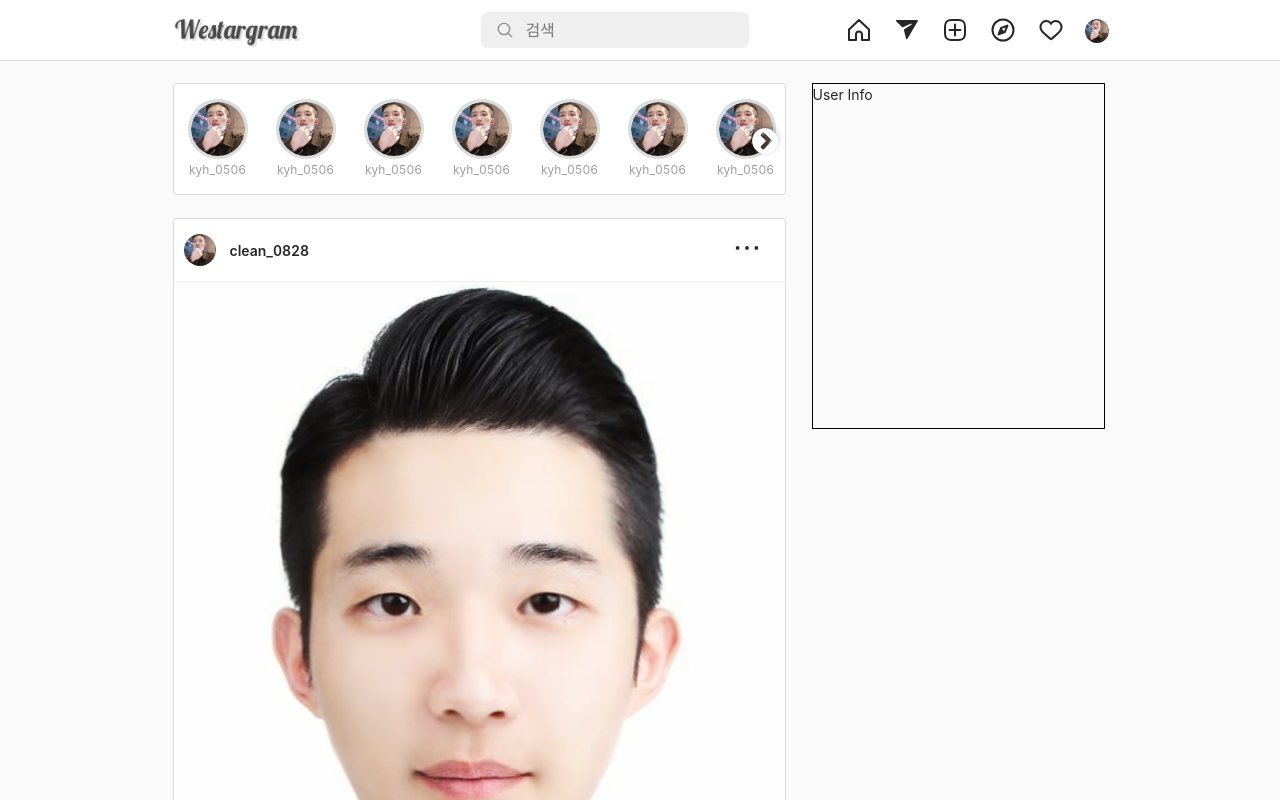
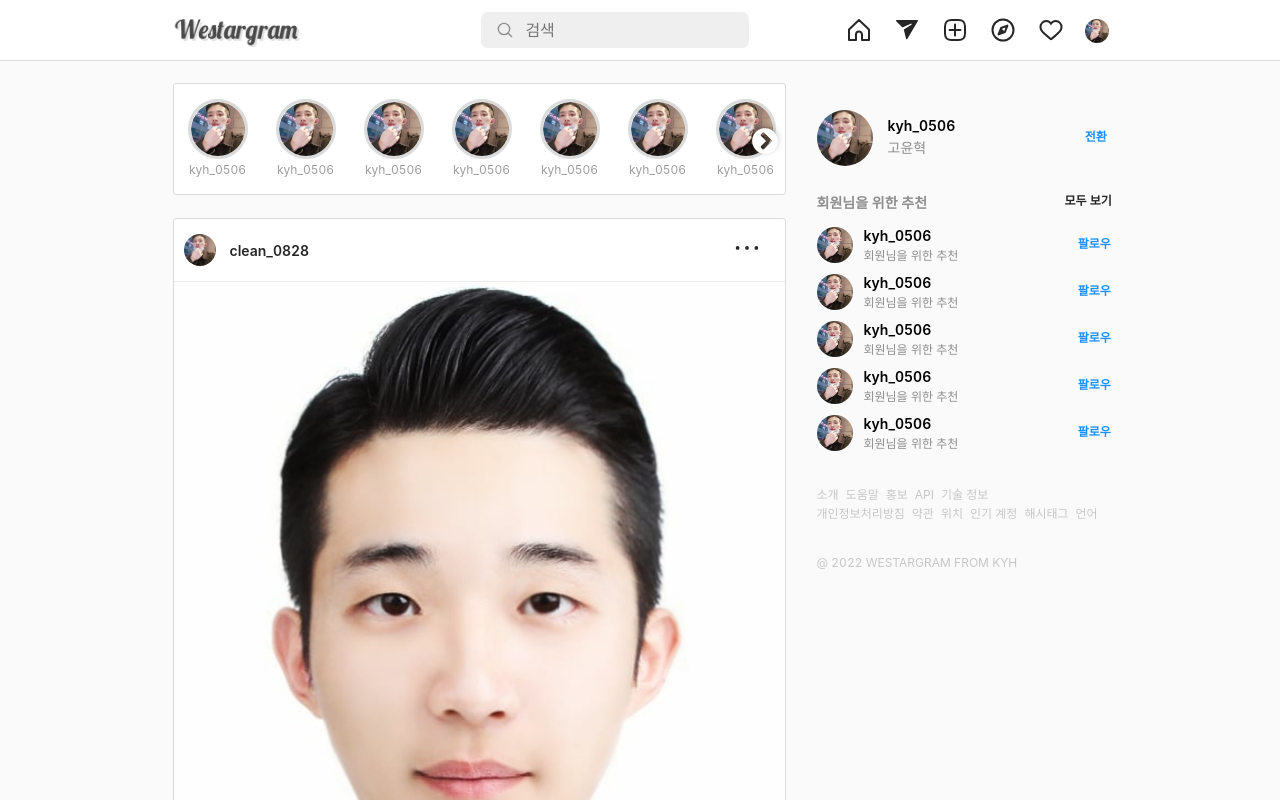
Before and after one commit to KYH9800/Westargram, a Next.js app in the folder prepare/front/: page / in a window 1280 px wide. Shown: the top 800 px of the page. Built offline with nearby package versions, Linux system fonts and the light colour scheme.

Commit message:
main CSS done ;)

```diff
--- a/prepare/front/components/PostCard.js
+++ b/prepare/front/components/PostCard.js
@@ -8,17 +8,9 @@ const PostCard = () => {
   return (
     <PostCardWrapper>
       <div id="post-box-empty"></div>
-      <div id="post-card-wrapper">
-        <PostCardEntry />
-        <PostCardEntry />
-        <PostCardEntry />
-        <PostCardEntry />
-        <PostCardEntry />
-        <PostCardEntry />
-        <PostCardEntry />
-        <PostCardEntry />
-        <PostCardEntry />
-      </div>
+      <PostCardEntry />
+      <PostCardEntry />
+      <PostCardEntry />
     </PostCardWrapper>
   );
 };
--- /dev/null
+++ b/prepare/front/components/UserInfo.js
@@ -0,0 +1,92 @@
+import React from 'react';
+// CSS
+import { UserInfoWrapper } from '../style/UserInfo';
+// antd
+import { Avatar } from 'antd'; // import { UserOutlined } from '@ant-design/icons';
+// components
+import UserRecommendationList from '../components/UserRecommendationList';
+
+const UserInfo = () => {
+  return (
+    <UserInfoWrapper>
+      <div id="my-info-wrapper">
+        <div id="my-avatar">
+          <a>
+            <Avatar size={56} icon={<img class="my-img" src="/images/self.png" />} />
+          </a>
+        </div>
+        <div id="my-id-name">
+          <div className="my-id">
+            <a>
+              <span>kyh_0506</span>
+            </a>
+          </div>
+          <div className="my-name">
+            <p>고윤혁</p>
+          </div>
+        </div>
+        <button id="change-id">
+          <a>전환</a>
+        </button>
+      </div>
+
+      <div id="users-list-wrapper">
+        <div id="list-title">
+          <h2>회원님을 위한 추천</h2>
+          <a>모두 보기</a>
+        </div>
+
+        <div id="users-list">
+          <UserRecommendationList />
+          <UserRecommendationList />
+          <UserRecommendationList />
+          <UserRecommendationList />
+          <UserRecommendationList />
+        </div>
+      </div>
+
+      <div id="explanation">
+        <div className="explanation-keyword">
+          <a href="" target="blank">
+            <span>소개</span>
+          </a>
+          <a href="" target="blank">
+            <span>도움말</span>
+          </a>
+          <a href="" target="blank">
+            <span>홍보</span>
+          </a>
+          <a href="" target="blank">
+            <span>API</span>
+          </a>
+          <a href="" target="blank">
+            <span>기술 정보</span>
+          </a>
+        </div>
+        <div className="explanation-keyword02">
+          <a href="" target="blank">
+            <span>개인정보처리방침</span>
+          </a>
+          <a href="" target="blank">
+            <span>약관</span>
+          </a>
+          <a href="" target="blank">
+            <span>위치</span>
+          </a>
+          <a href="" target="blank">
+            <span>인기 계정</span>
+          </a>
+          <a href="" target="blank">
+            <span>해시태그</span>
+          </a>
+          <a href="" target="blank">
+            <span>언어</span>
+          </a>
+        </div>
+        <div className="made-in">@ 2022 WESTARGRAM FROM KYH</div>
+      </div>
+    </UserInfoWrapper>
+  );
+};
+
+export default UserInfo;
--- /dev/null
+++ b/prepare/front/components/UserRecommendationList.js
@@ -0,0 +1,34 @@
+import React from 'react';
+// CSS
+import { UserRecommendationListWrapper } from '../style/UserInfo';
+// antd
+import { Avatar } from 'antd'; // import { UserOutlined } from '@ant-design/icons';
+
+const UserRecommendationList = () => {
+  return (
+    <UserRecommendationListWrapper>
+      <div id="user-recommendation-list-wrapper">
+        <div id="user-avatar">
+          <a>
+            <Avatar size={36} icon={<img className="user-img" src="/images/self.png" />} />
+          </a>
+        </div>
+        <div id="user-id-name">
+          <div className="user-id">
+            <a>
+              <span>kyh_0506</span>
+            </a>
+          </div>
+          <div className="recommendation-purpose">
+            <p>회원님을 위한 추천</p>
+          </div>
+        </div>
+        <button id="follow-btn">
+          <a>팔로우</a>
+        </button>
+      </div>
+    </UserRecommendationListWrapper>
+  );
+};
+
+export default UserRecommendationList;
--- a/prepare/front/pages/index.js
+++ b/prepare/front/pages/index.js
@@ -5,6 +5,7 @@ import { MainWrapper } from '../style/index';
 import Layout from '../components/layout';
 import ShortsForm from '../components/ShortsForm';
 import PostCard from '../components/PostCard';
+import UserInfo from '../components/UserInfo';
 
 const Home = () => {
   return (
@@ -21,7 +22,9 @@ const Home = () => {
               </div>
             </section>
             <div id="user-info-wrapper">
-              <div className="user-info">User Info</div>
+              <div className="user-info">
+                <UserInfo />
+              </div>
             </div>
           </div>
         </div>
--- a/prepare/front/style/PostCard.js
+++ b/prepare/front/style/PostCard.js
@@ -40,10 +40,14 @@ export const PostCardEntryWrapper = styled.div`
   #post-header-wrapper .header-left .user-icon {
     margin-right: 7px;
     user-select: none;
+  }
+
+  #avatar .user-img {
     pointer-events: none;
   }
 
   #post-header-wrapper .header-left .userId {
+    user-select: none;
     margin: 0 7px;
     padding-top: 6px;
     width: 485px;
--- /dev/null
+++ b/prepare/front/style/UserInfo.js
@@ -0,0 +1,160 @@
+import styled from 'styled-components';
+
+// UserInfo.js
+export const UserInfoWrapper = styled.div`
+  #my-info-wrapper {
+    user-select: none;
+    display: inline-flex;
+    vertical-align: middle;
+    align-items: center;
+    margin: 19px 5px;
+  }
+
+  // my-avatar
+  #my-avatar {
+    vertical-align: middle;
+  }
+
+  #my-avatar .my-img {
+    user-select: none;
+    pointer-events: none;
+  }
+
+  // my-id-name
+  #my-id-name {
+    margin-top: 13px;
+    margin-left: 15px;
+    margin-right: 15px;
+    vertical-align: middle;
+  }
+
+  #my-id-name .my-id > a {
+    color: black;
+    font-weight: 600;
+  }
+
+  #my-id-name .my-name {
+    color: #8e8e8e;
+    font-weight: 400;
+    width: 174.23px;
+  }
+
+  // change-id-btn
+  #change-id {
+    border: 0;
+    background-color: #80808000;
+    font-size: 12px;
+    font-weight: 600;
+    color: #0095f6;
+    vertical-align: middle;
+    margin: 26px 0;
+    margin-left: 8px;
+  }
+
+  // users-list-wrapper
+  #list-title {
+    user-select: none;
+    position: relative;
+    display: inline-flex;
+    margin: 0px 5px;
+  }
+
+  #list-title > h2 {
+    width: 248px;
+    color: #8e8e8e;
+    font-weight: 600;
+    font-size: 14px;
+  }
+
+  #list-title > a {
+    color: #262626;
+    font-size: 12px;
+    font-weight: 600;
+  }
+
+  // users-list
+  #users-list {
+    user-select: none;
+    margin: 0px 5px;
+  }
+
+  // explanation
+  #explanation {
+    margin: 0px 5px;
+    margin-top: 30px;
+    font-size: 12px;
+    font-weight: 400;
+  }
+  #explanation .explanation-keyword,
+  #explanation .explanation-keyword02 {
+    user-select: none;
+  }
+
+  #explanation .explanation-keyword02 {
+    margin-bottom: 30px;
+  }
+
+  #explanation .explanation-keyword a,
+  #explanation .explanation-keyword02 a {
+    margin-right: 7px;
+    color: #c7c7c7;
+  }
+
+  #explanation .made-in {
+    color: #c7c7c7;
+  }
+`;
+
+// UserRecommendationList.js
+export const UserRecommendationListWrapper = styled.div`
+  // user-select: none;
+
+  #user-recommendation-list-wrapper {
+    display: inline-flex;
+    vertical-align: middle;
+    align-items: center;
+    height: 47px;
+  }
+
+  // user-avatar
+  #user-avatar {
+    vertical-align: middle;
+  }
+
+  #user-avatar .user-img {
+    user-select: none;
+    pointer-events: none;
+  }
+
+  // user-id-name
+  #user-id-name {
+    margin-top: 13px;
+    margin-left: 11px;
+    margin-right: 15px;
+    vertical-align: middle;
+  }
+
+  #user-id-name .user-id > a {
+    color: black;
+    font-weight: 600;
+  }
+
+  #user-id-name .recommendation-purpose {
+    color: #8e8e8e;
+    font-weight: 400;
+    font-size: 12px;
+    width: 191.23px;
+  }
+
+  // change-id-btn
+  #follow-btn {
+    border: 0;
+    background-color: #80808000;
+    font-size: 12px;
+    font-weight: 600;
+    color: #0095f6;
+    vertical-align: middle;
+    margin: 26px 0;
+    margin-left: 8px;
+  }
+`;
--- a/prepare/front/style/index.js
+++ b/prepare/front/style/index.js
@@ -22,10 +22,7 @@ export const MainWrapper = styled.div`
 
   #user-info-wrapper .user-info {
     position: fixed;
-    // 1~3번: 임시적으로 만든 CSS 이거 지워도 됨
-    border: 1px solid black; // 1
-    width: 293px; // 2
-    height: 346px; // 3
+    // border: 1px solid wheat;
   }
 
   @media (max-width: 1000px) {
```
